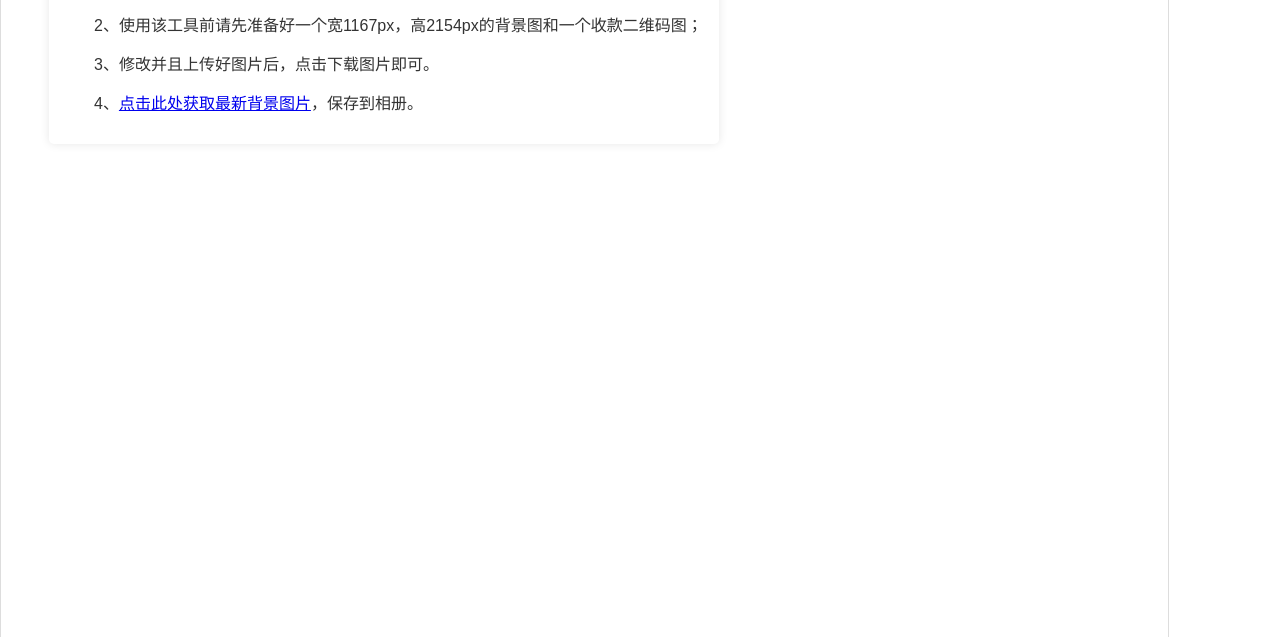
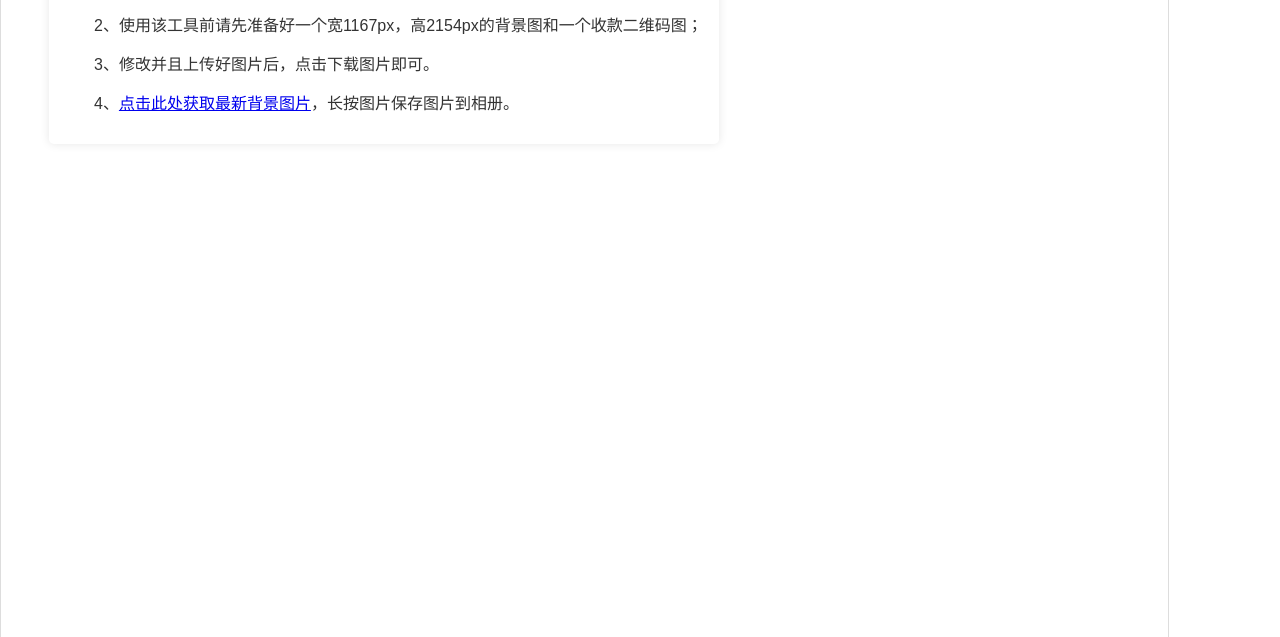
Before and after one commit to kevinludashi/WZSCskm, a plain HTML site: page index.html in a window 1280 px wide. Shown: the part 163-800 px from the top of the page. Drawn offline with Linux system fonts and the light colour scheme.

Commit message:
Update index.html

```diff
--- a/index.html
+++ b/index.html
@@ -171,7 +171,7 @@
     <li>1、NO.5 号收款码、全平台 收款码以及左下角“请点此处修改编码”文字，都是可以删除文字修改的，请按要求修改；</li>
     <li>2、使用该工具前请先准备好一个宽1167px，高2154px的背景图和一个收款二维码图；</li>
     <li>3、修改并且上传好图片后，点击下载图片即可。</li>
-    <li>4、<a href="https://img.alicdn.com/imgextra/i2/2873818587/O1CN01u0gRt12DIu2KkW7sy_!!2873818587.jpg" target="_blank">点击此处获取最新背景图片</a>，保存到相册。</li>
+    <li>4、<a href="https://img.alicdn.com/imgextra/i2/2873818587/O1CN01u0gRt12DIu2KkW7sy_!!2873818587.jpg" target="_blank">点击此处获取最新背景图片</a>，长按图片保存图片到相册。</li>
   </ul>
 </div>
 
```
